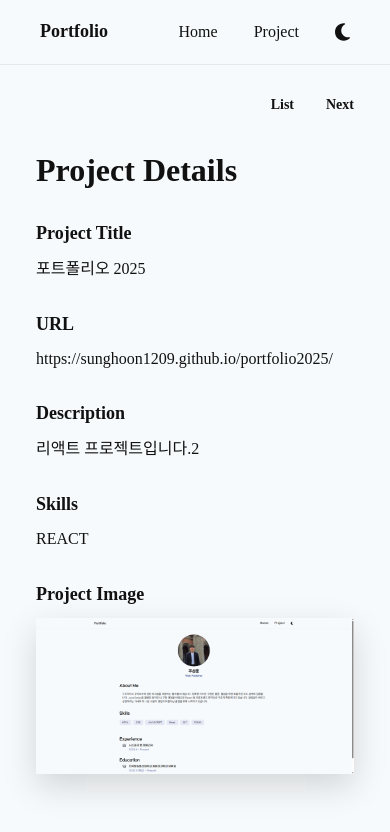
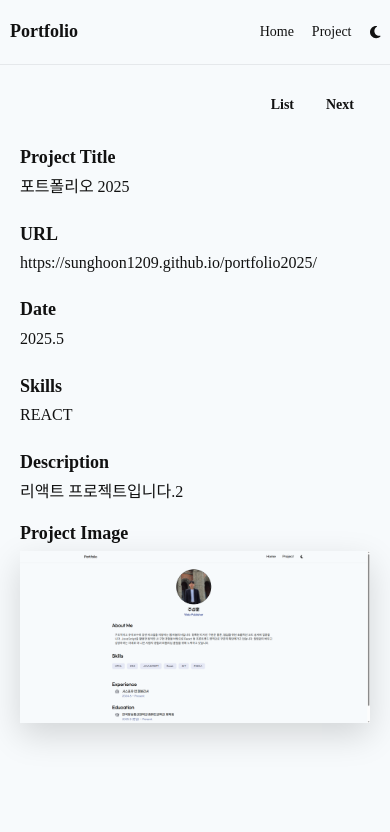
Before and after one commit to sunghoon1209/portfolio2025, a React (Vite) app: page /portfolio2025/project/detail/1 in a window 390 px wide. Shown: the top 832 px of the page. Built offline with nearby package versions, Linux system fonts and the light colour scheme; a web font is replaced by a local one.

Commit message:
반응형 수정

```diff
--- a/public/data/projects.json
+++ b/public/data/projects.json
@@ -56,7 +56,7 @@
     {
         "id":"6",
         "title":"포트폴리오 2024",
-        "description":"리액트 프로젝트입니다.2",
+        "description":"6개월간의 퍼블리셔 과정 수료 후에 제작한 포트폴리오입니다.",
         "skills": ["HTML","CSS","Javascript"],
         "src": "project/portfolio2024.png",
         "alt" : "포트폴리오2024 캡쳐화면",
--- a/src/components/Header.jsx
+++ b/src/components/Header.jsx
@@ -23,6 +23,9 @@ const StyledHeaderInner = styled.div`
     align-items: center;
     justify-content: space-between;
     padding: 0 40px;
+    @media (max-width:768px){
+      padding: 0 10px;
+    }
 `
 
 const StyledNav = styled.nav`
@@ -30,6 +33,10 @@ const StyledNav = styled.nav`
     gap: 36px;
     align-items: center;
     font-family: 'GmarketSansMedium';
+    @media (max-width:768px){
+        gap: 18px;
+        font-size: 14px;
+    }
 
 `
 
@@ -39,6 +46,9 @@ const StyledDarkButton = styled.button`
         align-items: center;
         font-family: 'GmarketSansMedium';
         color:inherit;
+        @media (max-width:768px){
+        font-size: 14px;
+    }
 `
 
 const Header = ({isDarkMode, setIsDarkMode})=>{
--- a/src/pages/Detail.jsx
+++ b/src/pages/Detail.jsx
@@ -31,6 +31,10 @@ const StyledSection = styled.section`
       display: flex;
       gap: 18px;
     }
+    @media (max-width:768px){
+      padding: 12px 0;
+      gap: 6px;
+    }
 
 `
 const StyledImgSection = styled.section`
@@ -52,6 +56,12 @@ const StyledImgSection = styled.section`
       display: block;
       box-shadow: 0 12px 32px rgba(0, 0, 0, 0.15);
     }
+    @media (max-width:768px){
+      padding: 6px 0;
+      gap: 6px;
+    }
+
+
 
 `
 
@@ -68,6 +78,10 @@ const StyledPageTitle = styled.section`
         font-size: 32px;
         font-weight: 700;
         line-height: 40px;
+    }
+    @media (max-width:768px){
+      padding: 0;
+
     }
 
 `
@@ -194,15 +208,14 @@ const Detail = ()=>{
       return (
         <>
          <PostNav id={numericId} dataLength={dataLength}/>
-          <StyledPageTitle>
-            <h2>Project Details</h2>
-          </StyledPageTitle>
 
           <SectionBlock title="Project Title" contents={data.title} />
           <SectionBlock title="URL">
             <a href={data.url} target="_blank">{data.url}</a>
           </SectionBlock>
-          <SectionBlock title="Description" contents={data.description} />
+          <SectionBlock title="Date" contents={data.date}>
+
+          </SectionBlock>
           <SectionBlock title="Skills" >
           <ul>
             {data.skills.map((skill, index) => (
@@ -210,6 +223,8 @@ const Detail = ()=>{
             ))}
           </ul>
           </SectionBlock>
+          <SectionBlock title="Description" contents={data.description} />
+
 
           <SectionImgBlock title="Project Image" src={data.src} />
 
--- a/src/styles/GlobalStyle.js
+++ b/src/styles/GlobalStyle.js
@@ -66,6 +66,12 @@ const GlobalStyle = createGlobalStyle`
     line-height: 28px;
     font-family: 'GmarketSansMedium';
   }
+
+  a {
+  display: inline-block; /* 또는 block */
+  word-break: break-all; /* 단어 중간에서도 줄바꿈 */
+  white-space: normal;   /* 줄바꿈 가능하게 */
+}
 `;
 
 export default GlobalStyle;
```
